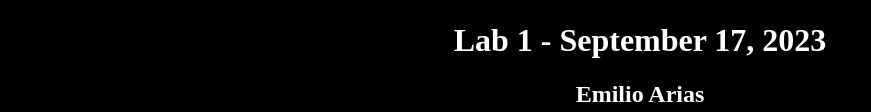
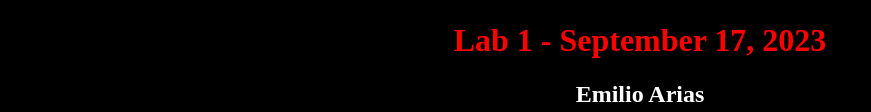
Before and after one commit to demilio24/ITMD-441, a plain HTML site: page index.html in a window 1280 px wide. Shown: the part 411-523 px from the top of the page, without its empty margins (0-871 px from the left). Drawn offline with Linux system fonts and the light colour scheme.

Commit message:
red heading
red heading

```diff
--- a/index.html
+++ b/index.html
@@ -7,7 +7,7 @@
     <title>Lab 1</title>
   </head>
   <header><img src="scroll_down.gif" /></header>
-  <h1>Lab 1 - September 17, 2023</h1>
+  <h1 id="heading">Lab 1 - September 17, 2023</h1>
   <body>
     <h2>Emilio Arias</h2>
     <ul>
--- a/style.css
+++ b/style.css
@@ -15,3 +15,7 @@ footer {
 a {
   color: gray;
 }
+
+#heading {
+  color: red;
+}
```
